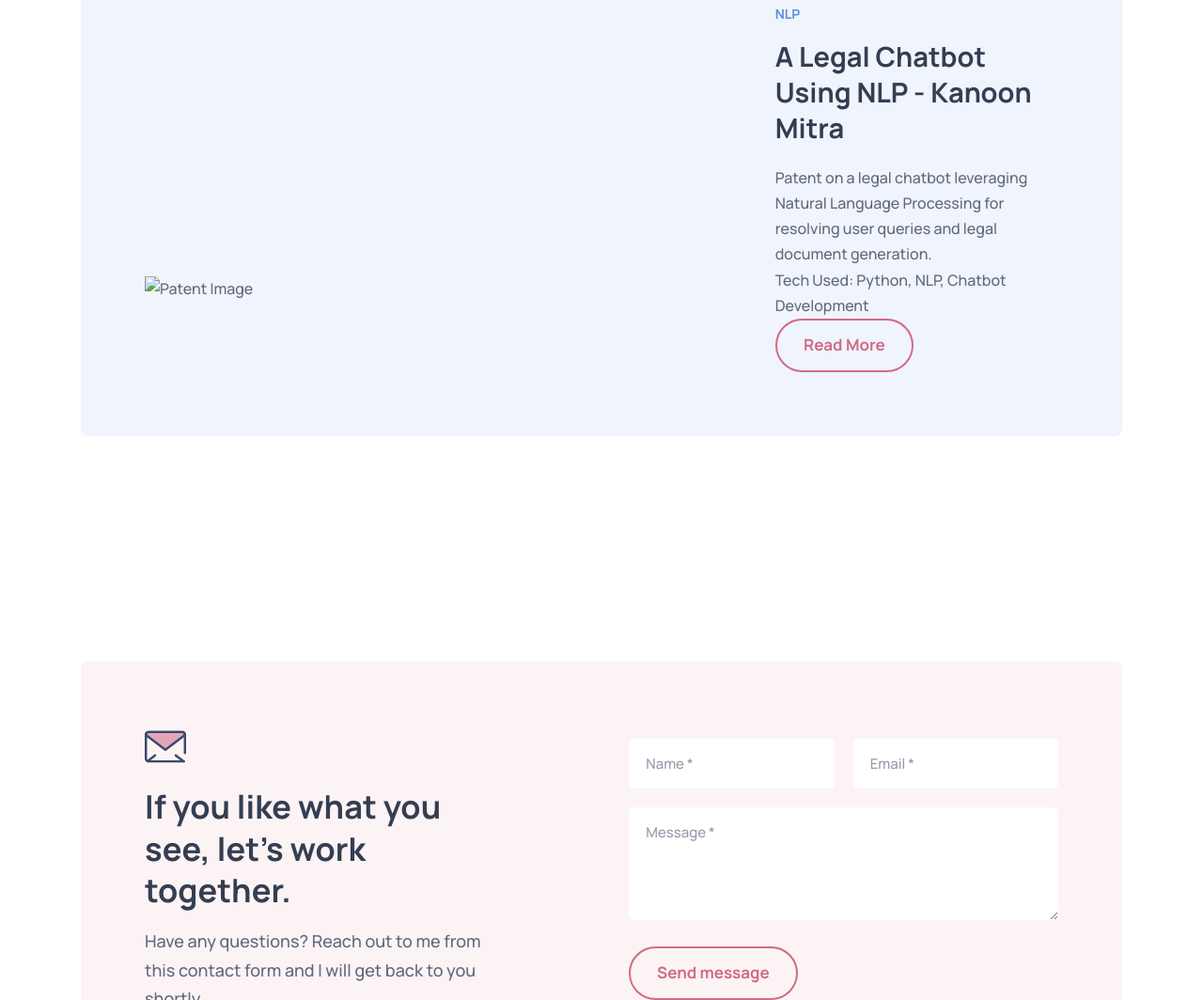
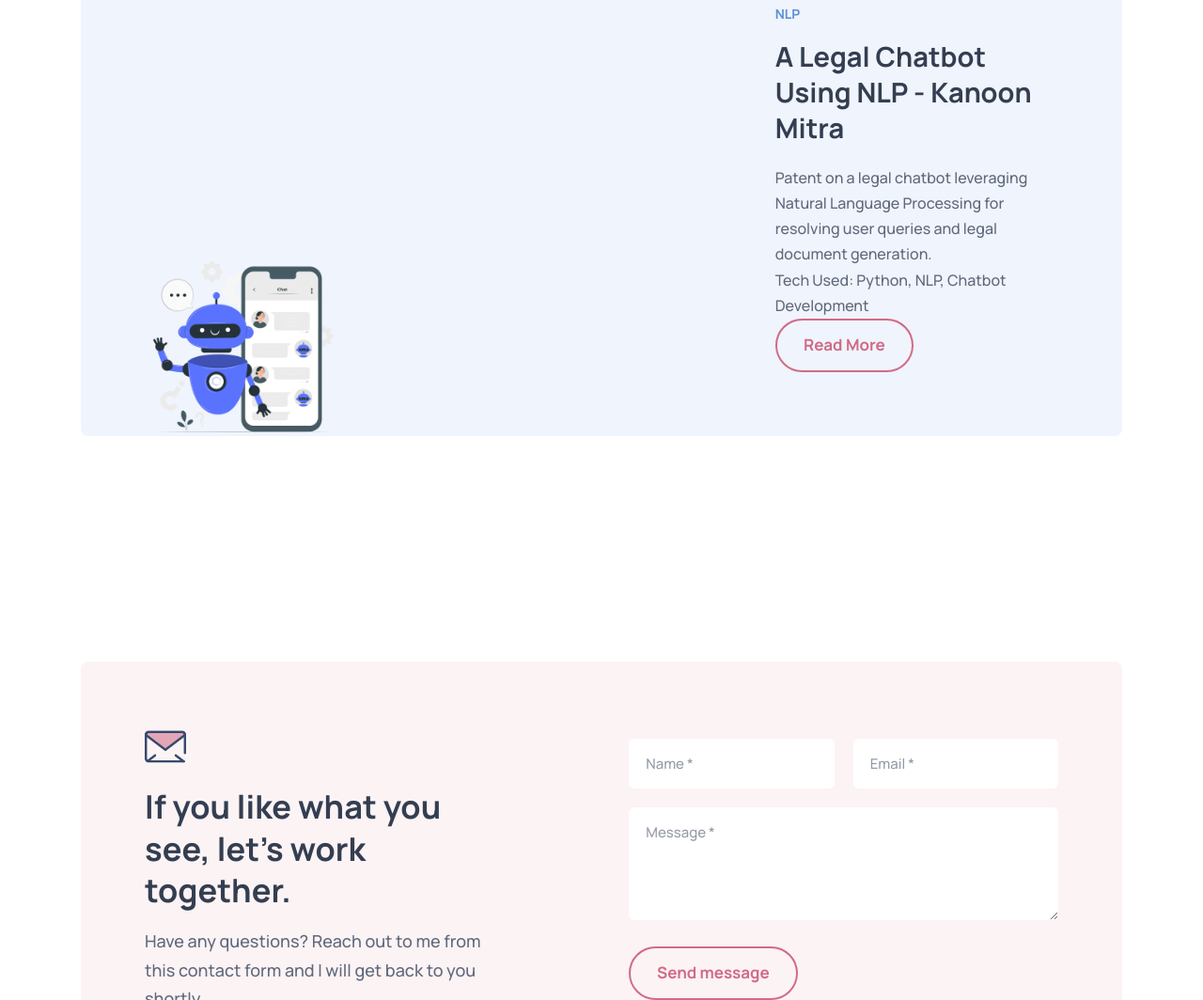
Before and after one commit to AritriPodde2210/My-Portfolio, a plain HTML site: page index.html in a window 1280 px wide. Shown: the part 5601-6665 px from the top of the page at 94% size. Drawn offline with nearby package versions, Linux system fonts and the light colour scheme; the site is published under a folder, as on GitHub Pages, so addresses that start at the root find nothing.

Commit message:
Update index.html

```diff
--- a/index.html
+++ b/index.html
@@ -523,7 +523,7 @@
 
                 <!-- Add the patent image -->
                 <figure class="card-banner img-holder" style="max-height: 200px; overflow: hidden;">
-                  <img src="/assets/images/patent.webp" width="210" height="170" alt="Patent Image" class="img-cover">
+                  <img src="assets/images/patent.webp" width="210" height="170" alt="Patent Image" class="img-cover">
                 </figure>
 
                 <div class="card-content" data-reveal="left">
```
